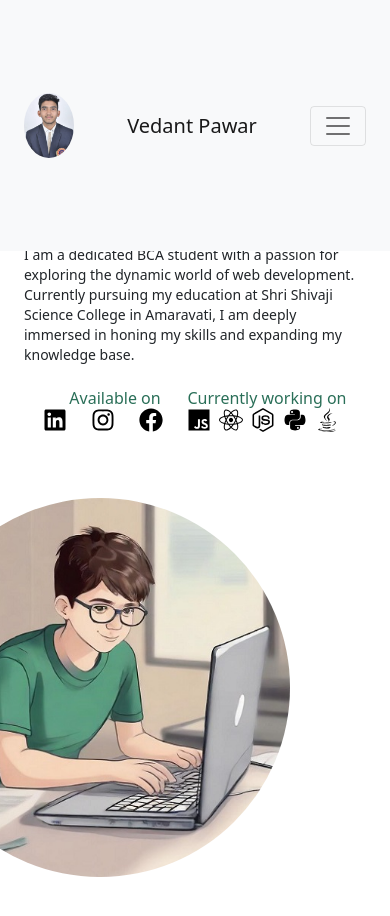
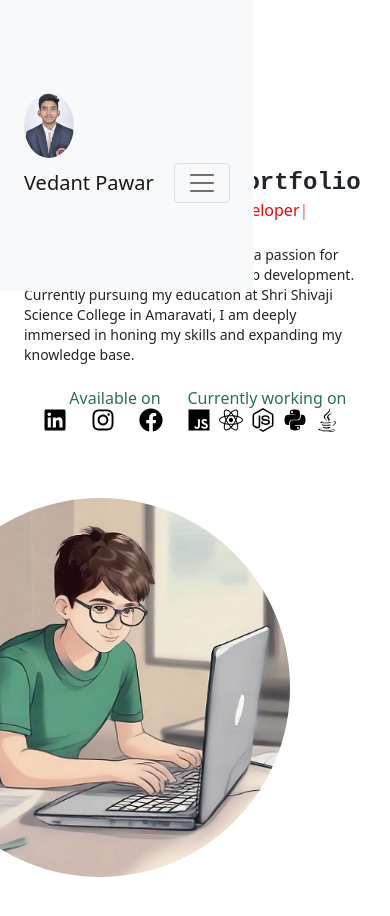
Before and after one commit to Vedant012345/myportfolio, a React (Vite) app: page / in a window 390 px wide. Shown: the top 916 px of the page. Built offline with nearby package versions, Linux system fonts and the light colour scheme.

Commit message:
index.css
update navbar for mobile

```diff
--- a/src/index.css
+++ b/src/index.css
@@ -103,6 +103,10 @@ hr{
 
   /* Media query for devices with a max width of 768px */
   @media only screen and (max-width: 768px) {
+
+       .navbar{
+      margin-right: 35%;
+    }
     .welcome {
       text-align: center;
     }
```
